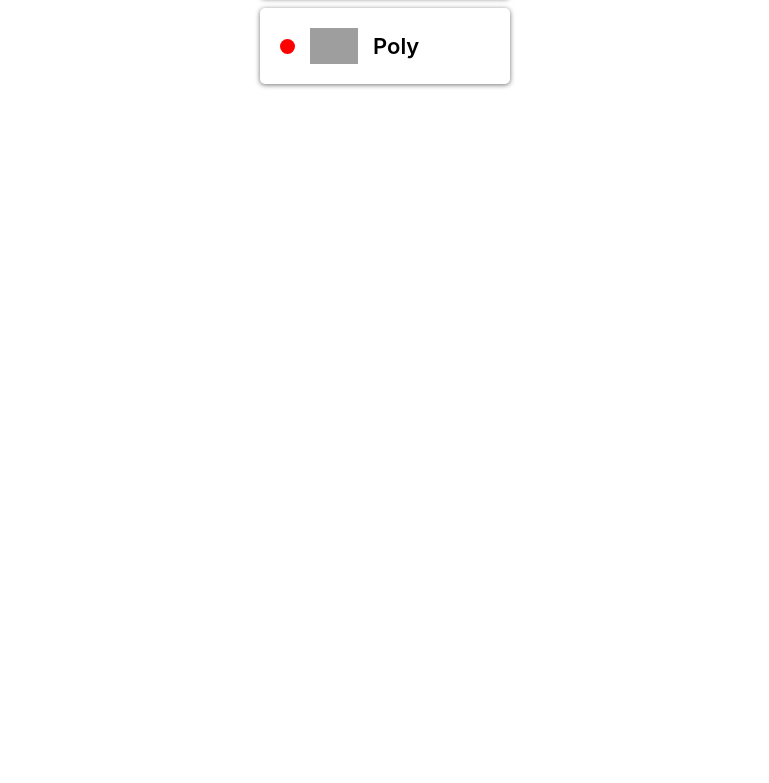
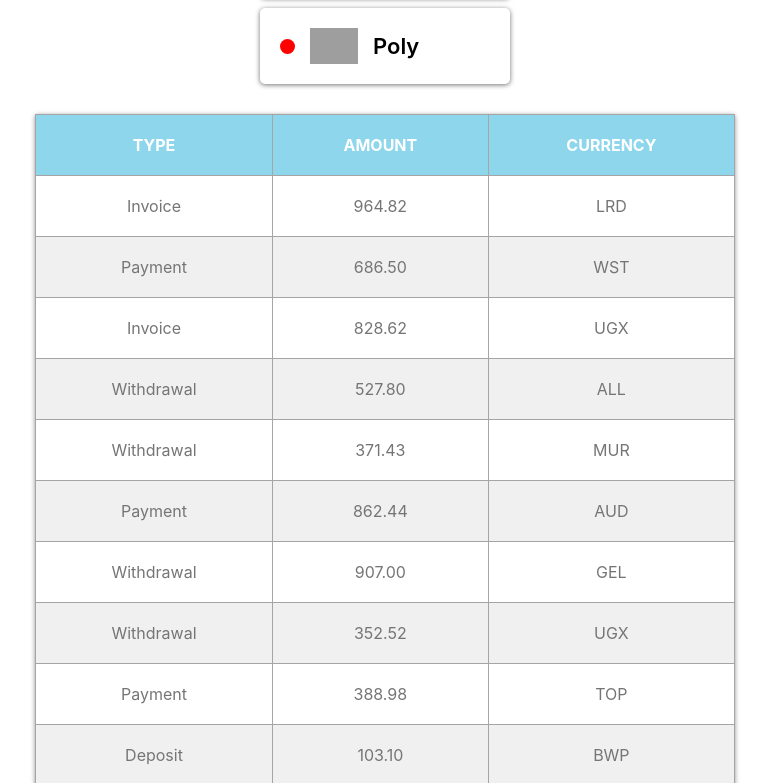
Before and after one commit to IrynaValchuk/goit-react-hw-01-components, a React (Create React App) app: page / in a window 1280 px wide. Shown: the part 897-1680 px from the top of the page, without its empty margins (255-1024 px from the left). Before the commit the page ends 1031 px from the top, so only its background shows below. Built offline with nearby package versions, Linux system fonts and the light colour scheme; grey boxes are pictures that could not be loaded.

Commit message:
add transactions

```diff
--- a/src/components/App/App.jsx
+++ b/src/components/App/App.jsx
@@ -1,7 +1,8 @@
 import user from 'data/user.json';
 import data from 'data/data.json'
 import friends from 'data/friends.json'
-import { Profile, Statistics, FriendList } from 'components';
+import transactions from 'data/transactions.json'
+import { Profile, Statistics, FriendList, TransactionHistory } from 'components';
 import css from 'components/App/App.module.css';
 
 export const App = () => {
@@ -16,6 +17,7 @@
       />
       <Statistics title="Upload stats" stats={data} />
       <FriendList friends={friends} />
+      <TransactionHistory items={transactions} />
     </div>
   );
 };
--- /dev/null
+++ b/src/components/TransactionHistory/TransactionHistory.js
@@ -0,0 +1,37 @@
+import PropTypes from 'prop-types';
+import css from 'components/TransactionHistory/TransactionHistory.module.css'
+
+export const TransactionHistory = ({ items }) => {
+  return (
+    <table className={css.transactionHistory}>
+  <thead>
+    <tr>
+      <th>Type</th>
+      <th>Amount</th>
+      <th>Currency</th>
+    </tr>
+  </thead>
+
+  <tbody>
+    {items.map(({id, type, amount, currency}, index)=> (
+      <tr key={id} style={{backgroundColor: index % 2 === 0 ? 'var(--color-white)' : 'var(--bgc-gray)'}}>
+      <td>{type}</td>
+      <td>{amount}</td>
+      <td>{currency}</td>
+    </tr>
+    ))
+    }
+  </tbody>
+</table>
+)}
+
+TransactionHistory.protoTypes = {
+  items: PropTypes.arrayOf(
+    PropTypes.shape({
+      id: PropTypes.string.isRequired,
+      type: PropTypes.string.isRequired,
+      amount: PropTypes.string.isRequired,
+      currency: PropTypes.string.isRequired,
+    }).isRequired
+  ).isRequired,
+};
--- /dev/null
+++ b/src/components/TransactionHistory/TransactionHistory.module.css
@@ -0,0 +1,23 @@
+.transactionHistory{
+  width: 700px;
+  margin-left: auto;
+  margin-right: auto;
+  text-align: center;
+  border-collapse: collapse;
+  box-shadow: 0px 1px 5px 0.1px var(--color-gray);
+}
+
+th {
+  padding: 20px;
+  text-transform: uppercase;
+  color: var(--color-white);
+  background-color: var(--table-th-color);
+  border: 1px solid var(--border-color-gray);
+}
+
+td {
+  padding: 20px;
+  text-transform: capitalize;
+  color: var(--color-gray);
+  border: 1px solid var(--border-color-gray);
+}
--- a/src/components/index.js
+++ b/src/components/index.js
@@ -3,3 +3,4 @@
 export * from 'components/Statistics/Statistics'
 export * from 'components/FriendList/FriendList'
 export * from 'components/FriendListItem/FriendListItem'
+export * from 'components/TransactionHistory/TransactionHistory'
--- /dev/null
+++ b/src/data/transactions.json
@@ -0,0 +1,122 @@
+[
+  {
+    "id": "1e0700a2-5183-4291-85cc-2065a036a683",
+    "type": "invoice",
+    "amount": "964.82",
+    "currency": "LRD"
+  },
+  {
+    "id": "a30f821b-4d25-4ff0-abdd-e340b3f0dd2b",
+    "type": "payment",
+    "amount": "686.50",
+    "currency": "WST"
+  },
+  {
+    "id": "44dca67a-8e5a-4798-bf8e-b15efd4e1abd",
+    "type": "invoice",
+    "amount": "828.62",
+    "currency": "UGX"
+  },
+  {
+    "id": "ea8ed3dc-2b68-4a53-905a-53ecb0adef33",
+    "type": "withdrawal",
+    "amount": "527.80",
+    "currency": "ALL"
+  },
+  {
+    "id": "ea76146a-0b00-4b80-bc02-a8c822176712",
+    "type": "withdrawal",
+    "amount": "371.43",
+    "currency": "MUR"
+  },
+  {
+    "id": "63ca02f9-d637-46b5-9237-f3b24425e029",
+    "type": "payment",
+    "amount": "862.44",
+    "currency": "AUD"
+  },
+  {
+    "id": "ed0263e8-59a5-4bf1-87e0-2bb88e53dc34",
+    "type": "withdrawal",
+    "amount": "907.00",
+    "currency": "GEL"
+  },
+  {
+    "id": "6013bad0-750c-4691-8bc2-d8f2b43969c4",
+    "type": "withdrawal",
+    "amount": "352.52",
+    "currency": "UGX"
+  },
+  {
+    "id": "252c7be4-8b06-4fa7-8d42-61fb835b70d5",
+    "type": "payment",
+    "amount": "388.98",
+    "currency": "TOP"
+  },
+  {
+    "id": "4eaab41b-b967-40ac-82ed-85fc66f646f1",
+    "type": "deposit",
+    "amount": "103.10",
+    "currency": "BWP"
+  },
+  {
+    "id": "9648a350-8469-42d5-8bf3-18090de5fe67",
+    "type": "withdrawal",
+    "amount": "322.32",
+    "currency": "MRO"
+  },
+  {
+    "id": "9c5c25fb-1a95-4b2f-8d1f-4c4426d677cc",
+    "type": "invoice",
+    "amount": "14.79",
+    "currency": "PYG"
+  },
+  {
+    "id": "43ef232c-80e9-4d6f-b48a-b22405620de3",
+    "type": "payment",
+    "amount": "904.86",
+    "currency": "CHF"
+  },
+  {
+    "id": "5161682e-e620-4019-ab0a-24ceb10fbd20",
+    "type": "withdrawal",
+    "amount": "307.08",
+    "currency": "NOK"
+  },
+  {
+    "id": "7b119d71-42e6-4c42-a141-6818b07bb9ff",
+    "type": "invoice",
+    "amount": "275.07",
+    "currency": "AWG"
+  },
+  {
+    "id": "a4f65722-65c4-4c28-b1f4-b8ed988bb205",
+    "type": "deposit",
+    "amount": "213.10",
+    "currency": "STD"
+  },
+  {
+    "id": "c6e5784b-0ca3-48d6-86e5-b5128af5a523",
+    "type": "invoice",
+    "amount": "116.11",
+    "currency": "CUP CUC"
+  },
+  {
+    "id": "c9ebed6a-3a02-4b49-ac0d-0534b51f2bfd",
+    "type": "invoice",
+    "amount": "878.67",
+    "currency": "HKD"
+  },
+  {
+    "id": "a4a98b0e-b22c-438b-9f83-de2df52110c8",
+    "type": "invoice",
+    "amount": "725.03",
+    "currency": "UYU UYI"
+  },
+  {
+    "id": "b39bfa7a-0166-4c47-94d6-87d20590f746",
+    "type": "payment",
+    "amount": "405.45",
+    "currency": "MDL"
+  }
+]
--- a/src/index.css
+++ b/src/index.css
@@ -12,6 +12,14 @@
 code {
   font-family: source-code-pro, Menlo, Monaco, Consolas, 'Courier New',
     monospace;
+}
+
+:root {
+  --color-gray: #757575;
+  --color-white: #fff;
+  --bgc-gray: rgb(240, 240, 240);
+  --border-color-gray: #a5a5a7;
+  --table-th-color: #8ed6ec;
 }
 
 h1,
@@ -36,11 +44,3 @@
   max-width: 100%;
   height: auto;
 }
-
-:root {
-  --color-gray: #757575;
-  --color-white: #fff;
-  --bgc-gray: rgb(240, 240, 240);
-  --border-color-gray: #a5a5a7;
-
-}
```
